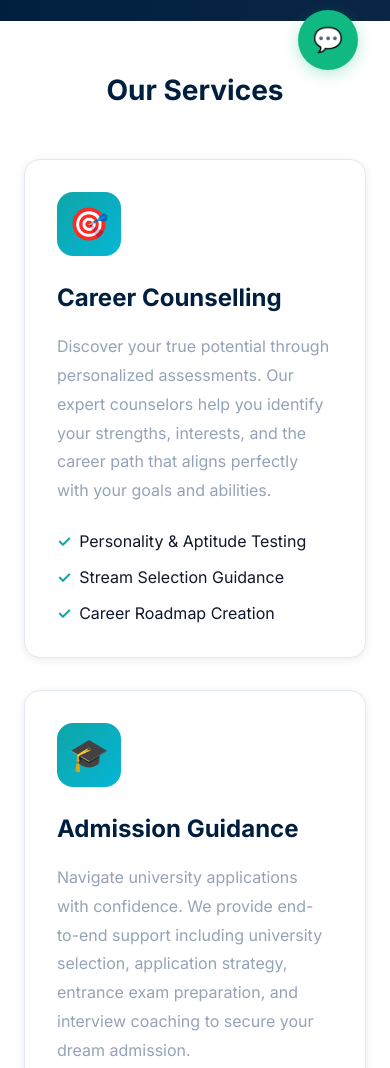
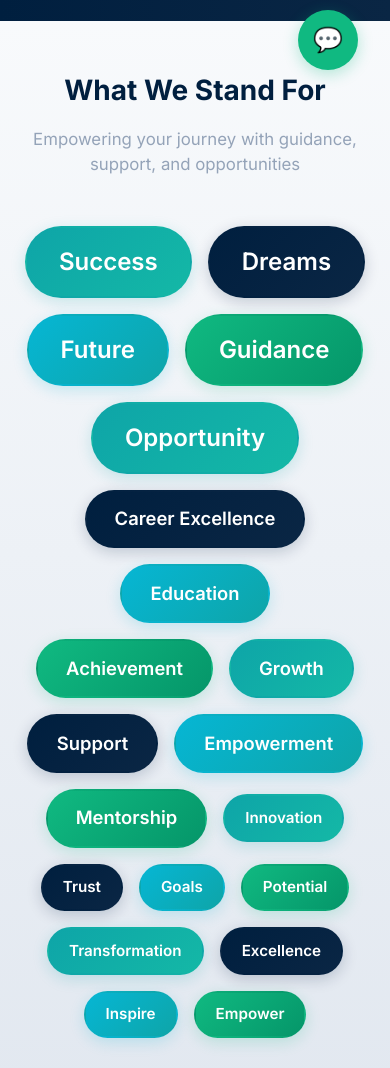
Before and after one commit to mindsil/mindsil.github.io, a plain HTML site: page index.html in a window 390 px wide. Shown: the part 742-1810 px from the top of the page. Drawn offline with nearby package versions, Linux system fonts and the light colour scheme.

Commit message:
Add: Beautiful Word Cloud / Tag Cloud section with high-impact keywords
Changes made:
1. Added new "Word Cloud Container" section between marquee and services
2. Created visually engaging tag cloud with:
   - 18 high-impact keywords organized by size (large, medium, small)
   - Large tags: Success, Dreams, Future, Guidance, Opportunity
   - Medium tags: Career Excellence, Education, Achievement, Growth, Support, Empowerment, Mentorship
   - Small tags: Innovation, Trust, Goals, Potential, Transformation, Excellence, Inspire, Empower
3. Styling features:
   - Four gradient color variations (teal, navy, accent, success) matching brand colors
   - Hover effects with scale and lift animations
   - Responsive design for all devices
   - Light background with gradient for visual interest
   - Professional typography and spacing
4. Each tag is interactive with smooth transitions and box-shadow effects
5. Section subtitle: "Empowering your journey with guidance, support, and opportunities"
6. Positioned strategically after marquee and before services for maximum impact

```diff
--- a/index.html
+++ b/index.html
@@ -93,6 +93,113 @@
             font-size: 1rem;
             flex-shrink: 0;
             padding: 0 2rem;
+        }
+
+        /* Word Cloud Styles */
+        .word-cloud-container {
+            background: linear-gradient(180deg, #f8fafc 0%, #e2e8f0 100%);
+            padding: 4rem 2rem;
+        }
+
+        .word-cloud {
+            max-width: 1000px;
+            margin: 0 auto;
+            text-align: center;
+        }
+
+        .word-cloud h2 {
+            font-size: clamp(1.75rem, 4vw, 2.5rem);
+            font-weight: 700;
+            margin-bottom: 1rem;
+            color: var(--navy);
+        }
+
+        .word-cloud-subtitle {
+            color: var(--gray-medium);
+            font-size: 1.05rem;
+            margin-bottom: 3rem;
+            max-width: 600px;
+            margin-left: auto;
+            margin-right: auto;
+        }
+
+        .word-cloud-tags {
+            display: flex;
+            flex-wrap: wrap;
+            justify-content: center;
+            gap: 1rem;
+            align-items: center;
+        }
+
+        .tag {
+            padding: 0.75rem 1.5rem;
+            border-radius: 50px;
+            font-weight: 600;
+            cursor: pointer;
+            transition: all 0.3s cubic-bezier(0.4, 0, 0.2, 1);
+            display: inline-block;
+            border: 2px solid transparent;
+        }
+
+        /* Tag Size Variations */
+        .tag-lg {
+            font-size: 1.5rem;
+            padding: 1rem 2rem;
+        }
+
+        .tag-md {
+            font-size: 1.15rem;
+            padding: 0.85rem 1.75rem;
+        }
+
+        .tag-sm {
+            font-size: 0.95rem;
+            padding: 0.65rem 1.25rem;
+        }
+
+        /* Tag Color Variations */
+        .tag-teal {
+            background: linear-gradient(135deg, var(--teal) 0%, var(--teal-light) 100%);
+            color: var(--white);
+            box-shadow: 0 4px 15px rgba(14, 165, 168, 0.2);
+        }
+
+        .tag-teal:hover {
+            transform: translateY(-4px) scale(1.05);
+            box-shadow: 0 8px 25px rgba(14, 165, 168, 0.3);
+        }
+
+        .tag-accent {
+            background: linear-gradient(135deg, var(--accent) 0%, #0ea5a8 100%);
+            color: var(--white);
+            box-shadow: 0 4px 15px rgba(6, 182, 212, 0.2);
+        }
+
+        .tag-accent:hover {
+            transform: translateY(-4px) scale(1.05);
+            box-shadow: 0 8px 25px rgba(6, 182, 212, 0.3);
+        }
+
+        .tag-success {
+            background: linear-gradient(135deg, var(--success) 0%, #059669 100%);
+            color: var(--white);
+            box-shadow: 0 4px 15px rgba(16, 185, 129, 0.2);
+        }
+
+        .tag-success:hover {
+            transform: translateY(-4px) scale(1.05);
+            box-shadow: 0 8px 25px rgba(16, 185, 129, 0.3);
+        }
+
+        .tag-navy {
+            background: linear-gradient(135deg, var(--navy) 0%, var(--navy-light) 100%);
+            color: var(--white);
+            box-shadow: 0 4px 15px rgba(0, 31, 63, 0.2);
+        }
+
+        .tag-navy:hover {
+            transform: translateY(-4px) scale(1.05);
+            box-shadow: 0 8px 25px rgba(0, 31, 63, 0.3);
         }
 
         /* Pulse Animation */
@@ -542,6 +649,10 @@
                 padding: 3rem 1.5rem;
                 min-height: auto;
             }
+
+            .word-cloud-container {
+                padding: 3rem 1.5rem;
+            }
         }
 
         /* Testimonial Card */
@@ -797,6 +908,42 @@
             <span class="marquee-item">✓ 80+ University Partners</span>
             <span class="marquee-item">✓ 5,000+ Successful Admissions</span>
             <span class="marquee-item">✓ 100% Free Services</span>
+        </div>
+    </div>
+
+    <!-- ==================== WORD CLOUD / TAG CLOUD SECTION ==================== -->
+    <div class="word-cloud-container">
+        <div class="word-cloud">
+            <h2>What We Stand For</h2>
+            <p class="word-cloud-subtitle">Empowering your journey with guidance, support, and opportunities</p>
+
+            <div class="word-cloud-tags">
+                <!-- Large Tags -->
+                <span class="tag tag-lg tag-teal">Success</span>
+                <span class="tag tag-lg tag-navy">Dreams</span>
+                <span class="tag tag-lg tag-accent">Future</span>
+                <span class="tag tag-lg tag-success">Guidance</span>
+                <span class="tag tag-lg tag-teal">Opportunity</span>
+
+                <!-- Medium Tags -->
+                <span class="tag tag-md tag-navy">Career Excellence</span>
+                <span class="tag tag-md tag-accent">Education</span>
+                <span class="tag tag-md tag-success">Achievement</span>
+                <span class="tag tag-md tag-teal">Growth</span>
+                <span class="tag tag-md tag-navy">Support</span>
+                <span class="tag tag-md tag-accent">Empowerment</span>
+                <span class="tag tag-md tag-success">Mentorship</span>
+
+                <!-- Small Tags -->
+                <span class="tag tag-sm tag-teal">Innovation</span>
+                <span class="tag tag-sm tag-navy">Trust</span>
+                <span class="tag tag-sm tag-accent">Goals</span>
+                <span class="tag tag-sm tag-success">Potential</span>
+                <span class="tag tag-sm tag-teal">Transformation</span>
+                <span class="tag tag-sm tag-navy">Excellence</span>
+                <span class="tag tag-sm tag-accent">Inspire</span>
+                <span class="tag tag-sm tag-success">Empower</span>
+            </div>
         </div>
     </div>
 
```
